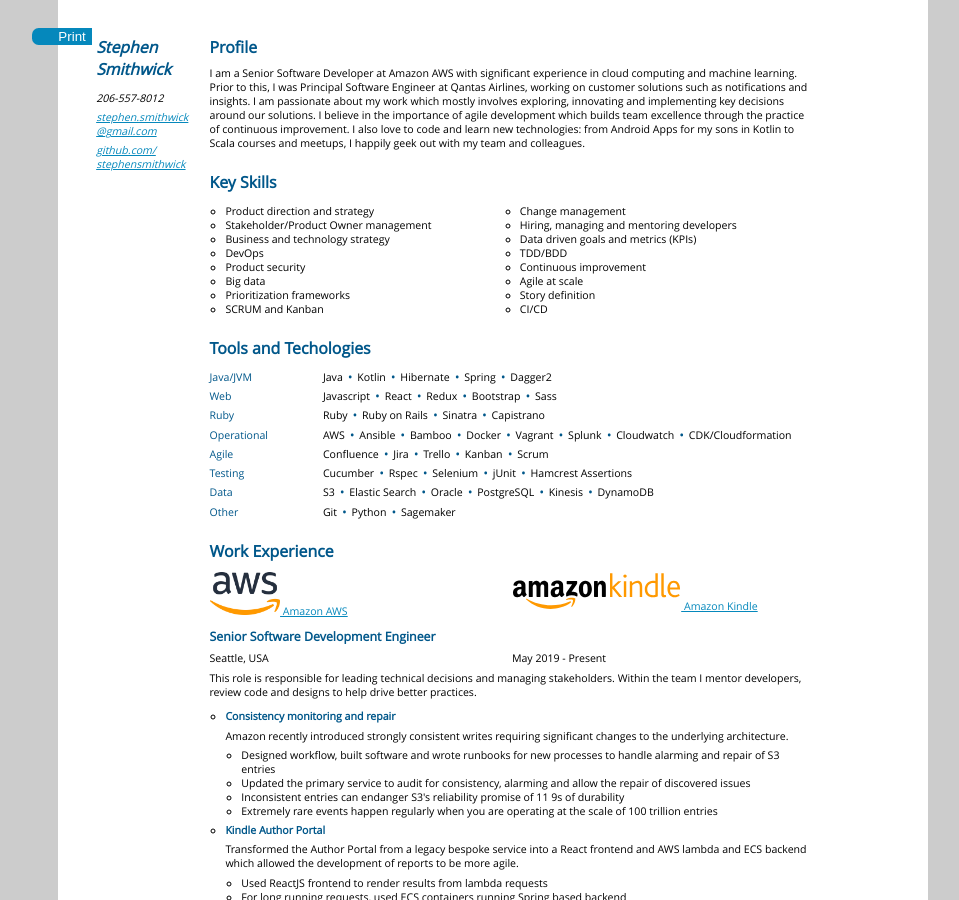
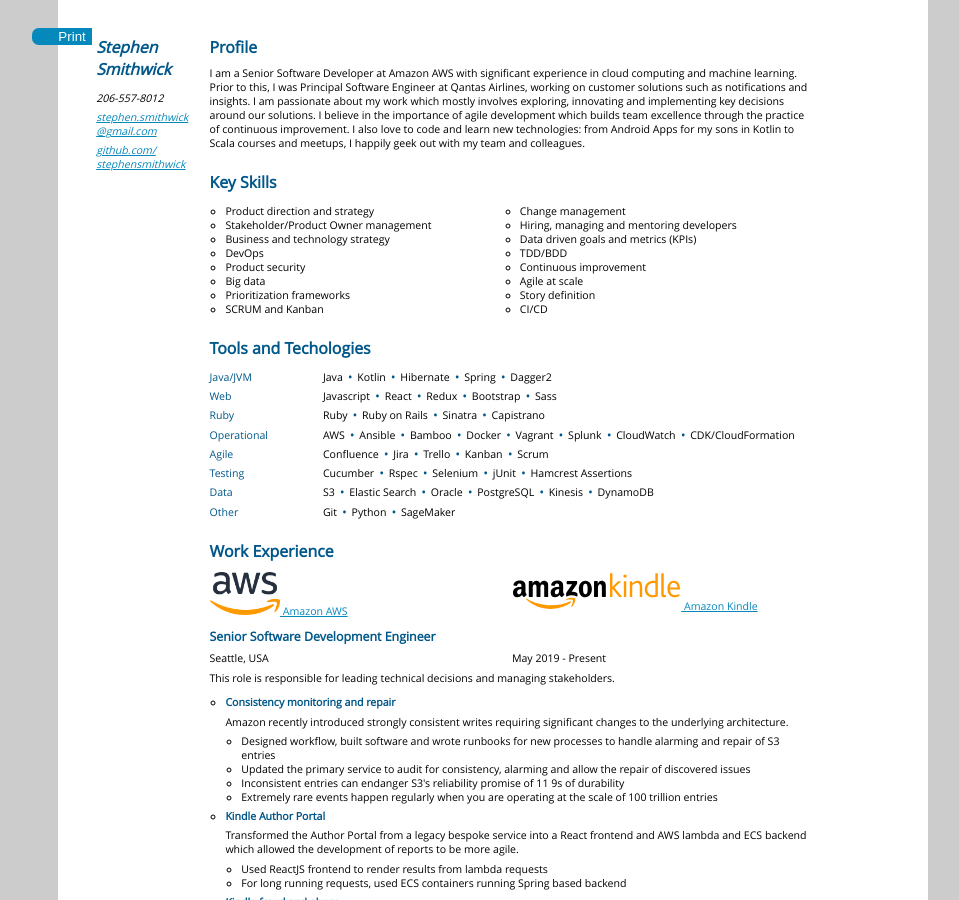
Before and after one commit to StephenSmithwick/StephenSmithwick.github.io, a Jekyll site: the page built from cv.html, in a window 1280 px wide and 900 px high. Shown: the whole window, without its empty margins (147-1106 px from the left). Built offline with Jekyll 4.4.1, drawn with Linux system fonts in a browser that asks for light colours.

Commit message:
Minor Tweaks to AWS Service names

```diff
--- a/cv.html
+++ b/cv.html
@@ -93,8 +93,8 @@
           <li>Docker</li>
           <li>Vagrant</li>
           <li>Splunk</li>
-          <li>Cloudwatch</li>
-          <li>CDK/Cloudformation</li>
+          <li>CloudWatch</li>
+          <li>CDK/CloudFormation</li>
         </ul>
       </dd>
 
@@ -137,7 +137,7 @@
         <ul class="inline">
           <li>Git</li>
           <li>Python</li>
-          <li>Sagemaker</li>
+          <li>SageMaker</li>
         </ul>
       </dd>
     </dl>
@@ -169,7 +169,6 @@
 
         <p>
           This role is responsible for leading technical decisions and managing stakeholders.
-          Within the team I mentor developers, review code and designs to help drive better practices.
         </p>
 
         <section>
```
